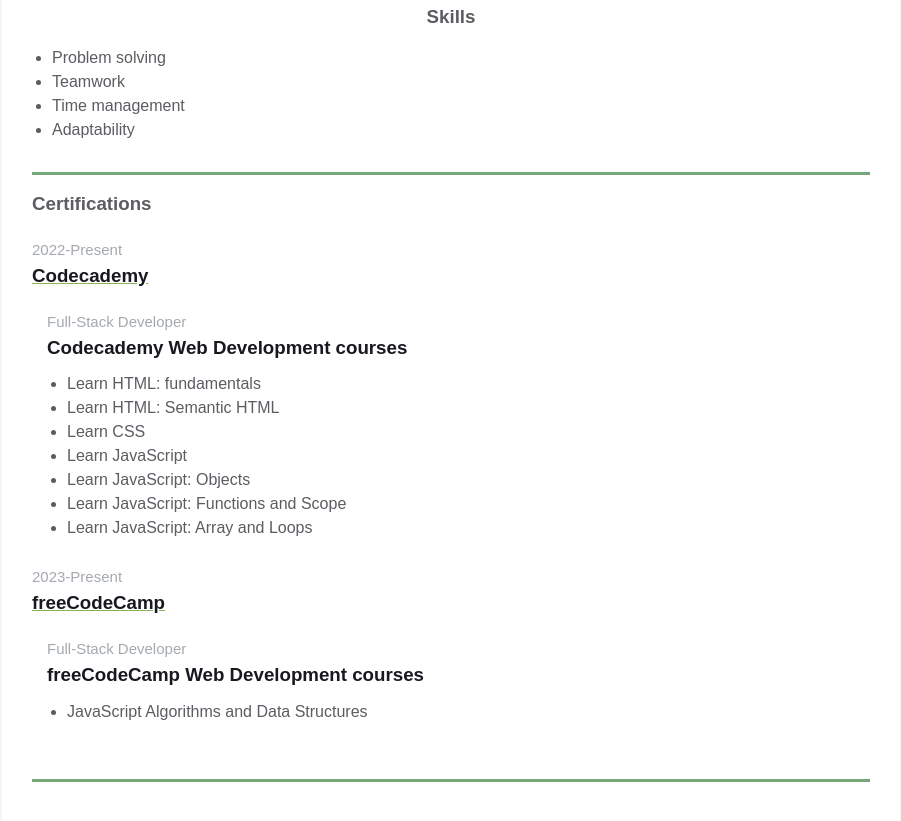
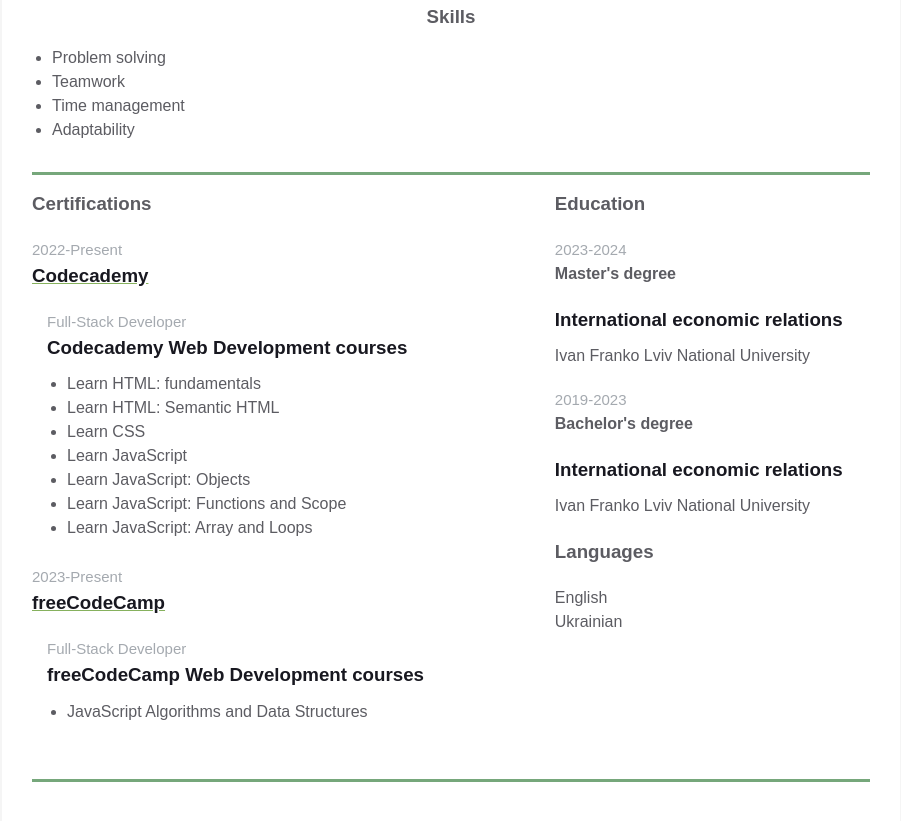
Before and after one commit to oksanapel/homepage, a plain HTML site: page index.html in a window 1280 px wide. Shown: the part 527-1348 px from the top of the page, without its empty margins (189-1090 px from the left). Drawn offline with Linux system fonts and the light colour scheme.

Commit message:
Add education and language info

```diff
--- a/index.html
+++ b/index.html
@@ -172,7 +172,33 @@
                 </div>
               </div>
 
-              <div class="additional-info fv"></div>
+              <div class="additional-info fv-start">
+                <div class="additional-info fv-start">
+                  <div class="additional-info__education">
+                    <h3 class="additional-info__education-header">Education</h3>
+                    <div class="additional-info__education-university">
+                      <span class="additional-info__education-university-durability"> 2023-2024 </span>
+                      <h4 class="additional-info__education-header">Master's degree</h4>
+                      <h3 class="additional-info__education-university-speciality">International economic relations</h3>
+                      <p class="additional-info__education-university-name">Ivan Franko Lviv National University</p>
+                    </div>
+                  </div>
+                  <div class="additional-info__education">
+                    <div class="additional-info__education-university">
+                      <span class="additional-info__education-university-durability"> 2019-2023 </span>
+                      <h4 class="additional-info__education-header">Bachelor's degree</h4>
+                      <h3 class="additional-info__education-university-speciality">International economic relations</h3>
+                      <p class="additional-info__education-university-name">Ivan Franko Lviv National University</p>
+                    </div>
+                  </div>
+
+                  <div class="additional-info__languages">
+                    <h3 class="additional-info__languages-header">Languages</h3>
+                    <p class="additional-info__languages-item">English</p>
+                    <p class="additional-info__languages-item">Ukrainian</p>
+                  </div>
+                </div>
+              </div>
             </div>
           </div>
         </div>
--- a/styles.css
+++ b/styles.css
@@ -274,3 +274,9 @@ body {
   .additional-info__languages-item {
     color: var(--secondary-text-color);
   }
+
+  .fv-start {
+    display: flex;
+    justify-content: flex-start;
+    flex-direction: column;
+  }
```
